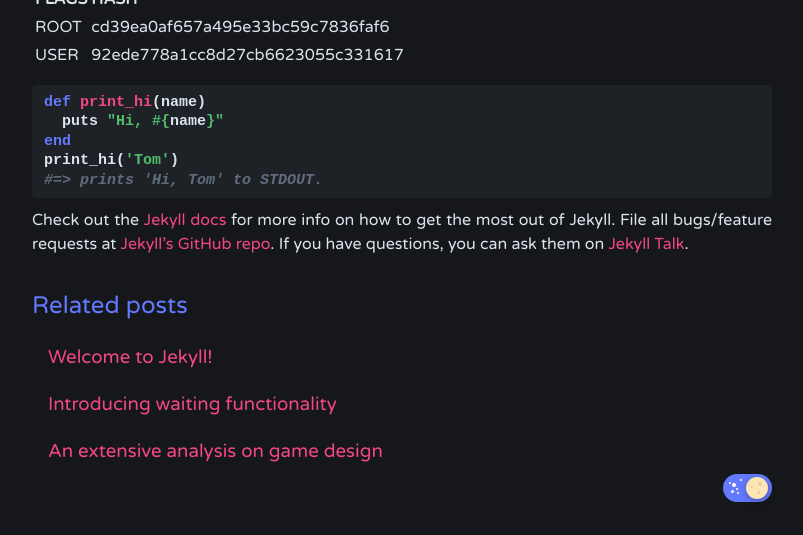
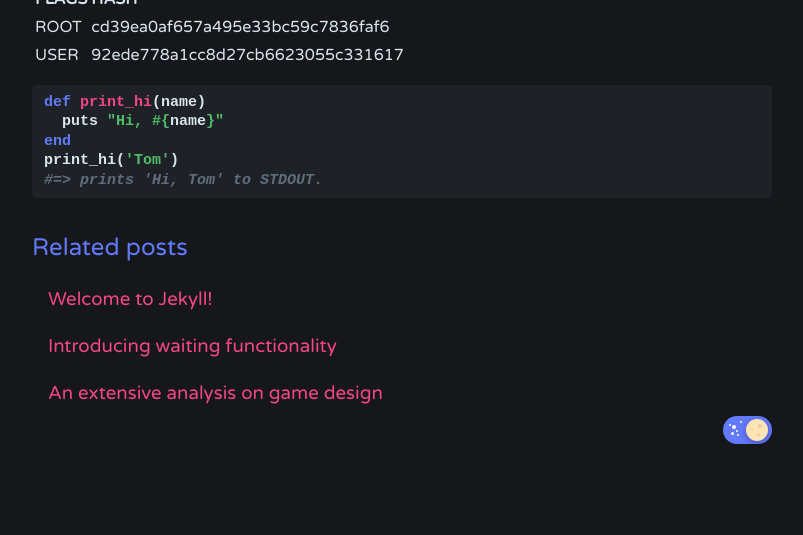
Before and after one commit to Rayferrufino/Rayferrufino.github.io, a Jekyll site: the page built from _posts/2019-01-10-HTB-Silo.md, in a window 1280 px wide and 900 px high, scrolled down 5632 px, cut to the strip 365-900 px from the top of the window. Shown: the whole strip, without its empty margins (238-1041 px from the left). Built offline with Jekyll 4.4.1, drawn with Linux system fonts in a browser that asks for light colours; comment, search, counter and statistics services are not loaded; after the commit the page ends 6474 px from its top, so only the background shows below that.

Commit message:
Update 2019-01-10-HTB-Silo.md

```diff
--- a/_posts/2019-01-10-HTB-Silo.md
+++ b/_posts/2019-01-10-HTB-Silo.md
@@ -111,9 +111,3 @@
 print_hi('Tom')
 #=> prints 'Hi, Tom' to STDOUT.
 {% endhighlight %}
-
-Check out the [Jekyll docs][jekyll-docs] for more info on how to get the most out of Jekyll. File all bugs/feature requests at [Jekyll’s GitHub repo][jekyll-gh]. If you have questions, you can ask them on [Jekyll Talk][jekyll-talk].
-
-[jekyll-docs]: https://jekyllrb.com/docs/home
-[jekyll-gh]:   https://github.com/jekyll/jekyll
-[jekyll-talk]: https://talk.jekyllrb.com/
```
